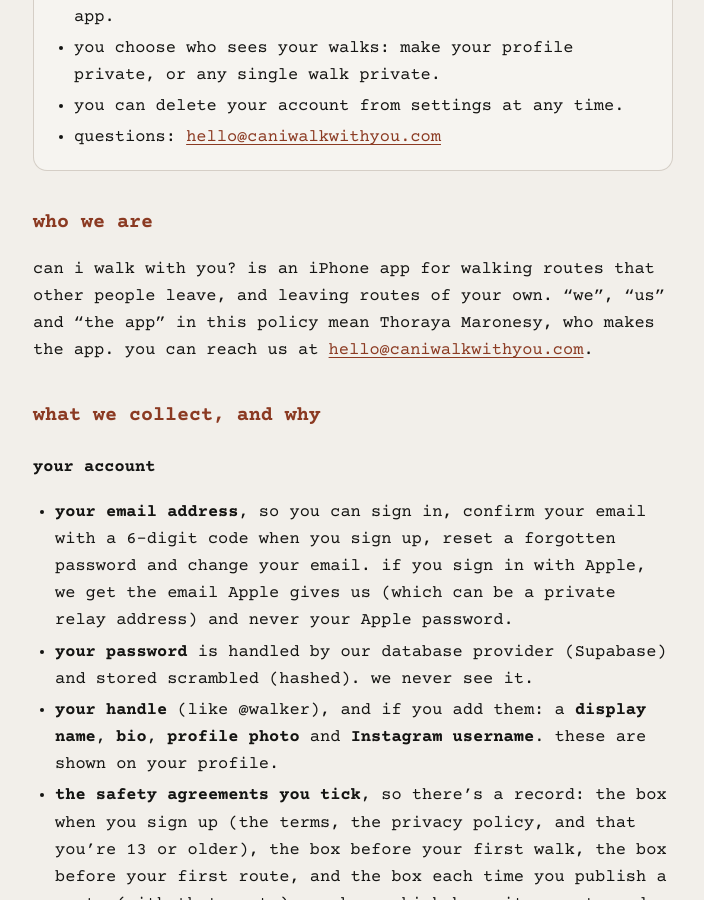
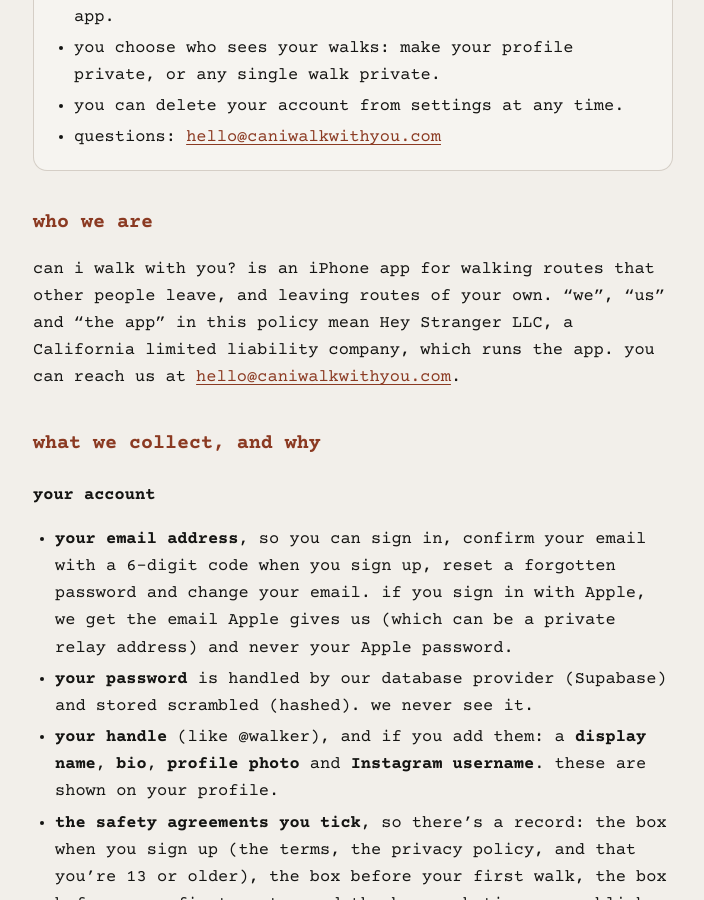
Before and after one commit to thorayaaa/caniwalkwithyou-site, a Jekyll site: the page built from privacy.md, in a window 1280 px wide and 900 px high, scrolled down 365 px. Shown: the whole window, without its empty margins (287-991 px from the left). Built offline with Jekyll 4.4.1, drawn with Linux system fonts in a browser that asks for light colours; some of the changed text lies outside the part shown.

Commit message:
Terms and privacy: the app is run by Hey Stranger LLC, a California limited liability company (was Thoraya Maronesy); California law unchanged
Co-Authored-By: Claude Opus 5.5 <noreply@anthropic.com>

```diff
--- a/_config.yml
+++ b/_config.yml
@@ -9,7 +9,8 @@ review_function: https://pencwliltbpwagjteugt.supabase.co/functions/v1/report-re
 
 # Who runs the app, the minimum age and the law that applies. Left empty, the
 # pages simply leave these out - nothing half-written ever shows.
-operator_name: "Thoraya Maronesy"
+operator_name: "Hey Stranger LLC"
+operator_kind: "a California limited liability company"
 minimum_age: "13"
 governing_law: "the State of California"
 
--- a/privacy.md
+++ b/privacy.md
@@ -21,7 +21,7 @@ description: what can i walk with you? collects, why, who can see it, and how to
 
 ## who we are
 
-can i walk with you? is an iPhone app for walking routes that other people leave, and leaving routes of your own. "we", "us" and "the app" in this policy mean {% if site.operator_name != "" %}{{ site.operator_name }}, who makes the app{% else %}the maker of can i walk with you?{% endif %}. you can reach us at <a href="mailto:{{ site.contact_email }}">{{ site.contact_email }}</a>.
+can i walk with you? is an iPhone app for walking routes that other people leave, and leaving routes of your own. "we", "us" and "the app" in this policy mean {% if site.operator_name != "" %}{{ site.operator_name }}{% if site.operator_kind != "" %}, {{ site.operator_kind }},{% endif %} which runs the app{% else %}the maker of can i walk with you?{% endif %}. you can reach us at <a href="mailto:{{ site.contact_email }}">{{ site.contact_email }}</a>.
 
 ## what we collect, and why
 
```
Also changed, not shown: terms.md (+1 -1 lines).
